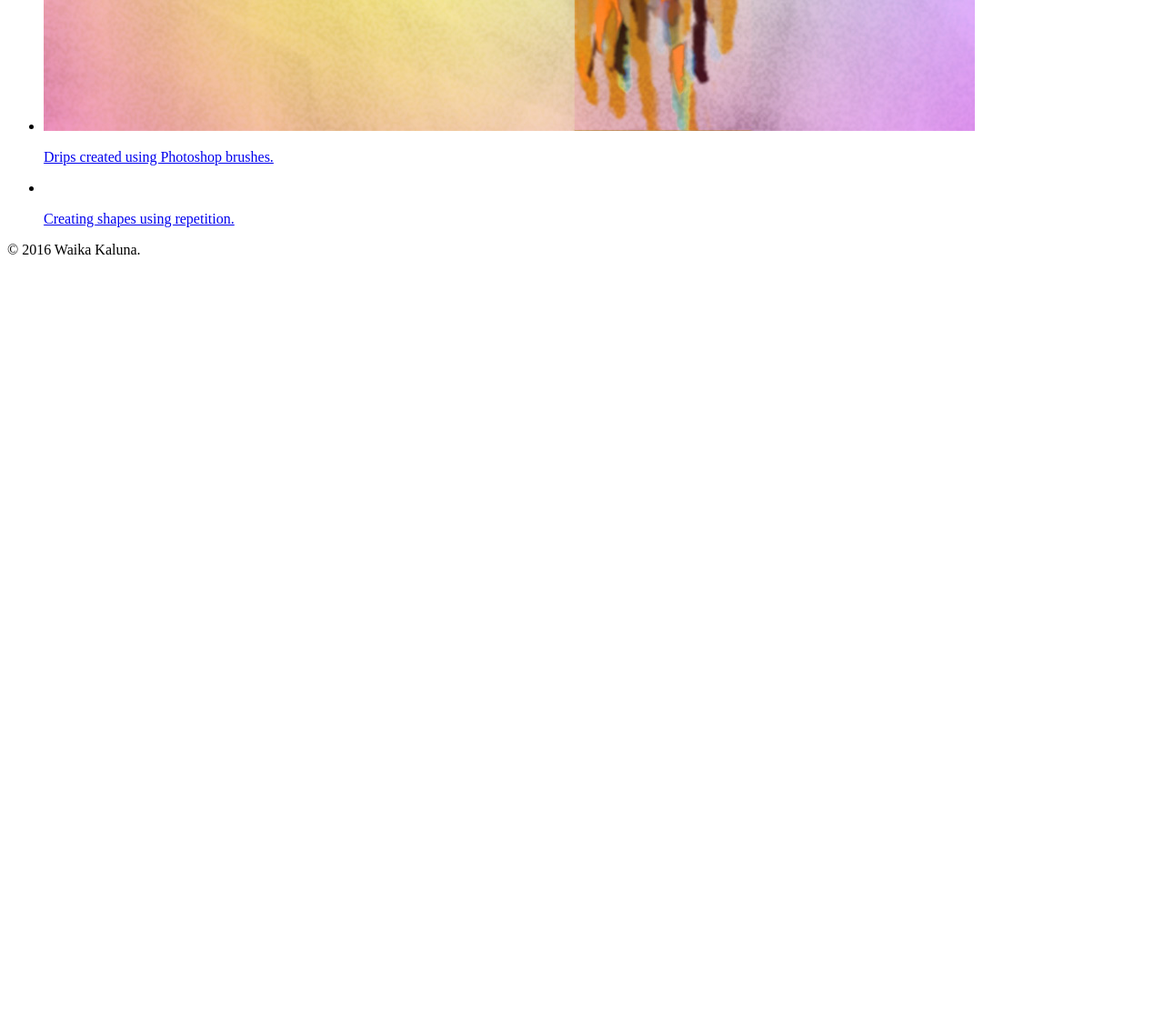
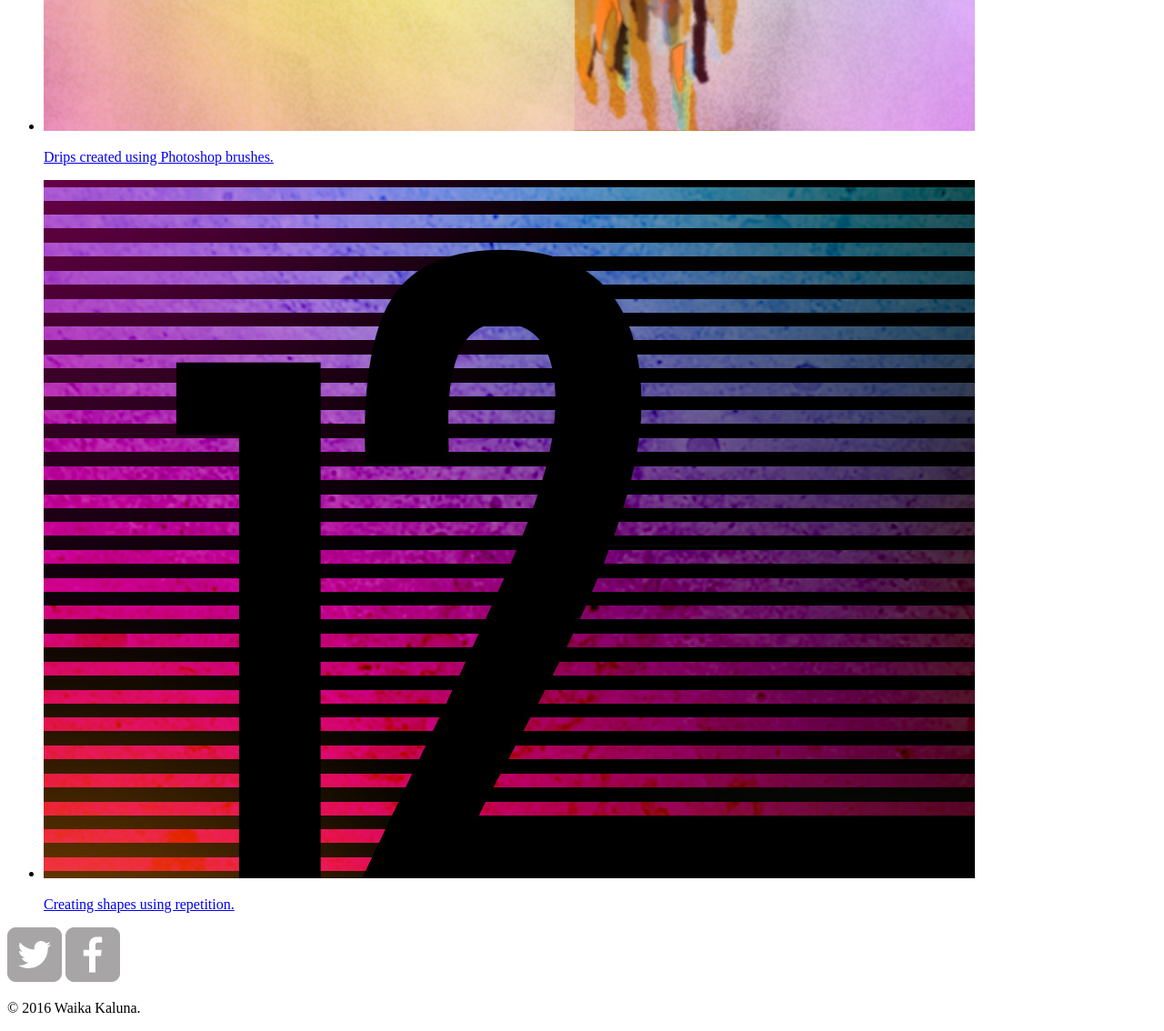
Before and after one commit to waikakaluna/01.-How-to-Make-a-Website, a plain HTML site: page index.html in a window 1280 px wide. Shown: the part 3287-4421 px from the top of the page at 91% size. Before the commit the page ends 3587 px from the top, so only its background shows below. Drawn offline with Linux system fonts and the light colour scheme.

Commit message:
Added content and links to footer
Included twitter and facebook icons with links to personal sites

```diff
--- a/index.html
+++ b/index.html
@@ -46,13 +46,15 @@
 				</li>
 				<li>
 					<a href="img/numbers-12.jpg">
-						<img src="img/numbers-012.jpg" alt="">
+						<img src="img/numbers-12.jpg" alt="">
 						<p>Creating shapes using repetition.</p>
 					</a>
 				</li>
 			</ul>
 		</section>
 		<footer>
+			<a href="twitter.com/waikakaluna"><img src="img/twitter-wrap.png" alt="Twitter Logo"></a>
+			<a href="facebook.com/waikakaluna"><img src="img/facebook-wrap.png" alt="Facebook Logo"></a>
 			<p>&copy; 2016 Waika Kaluna.</p>
 		</footer>
 	</body>
```
